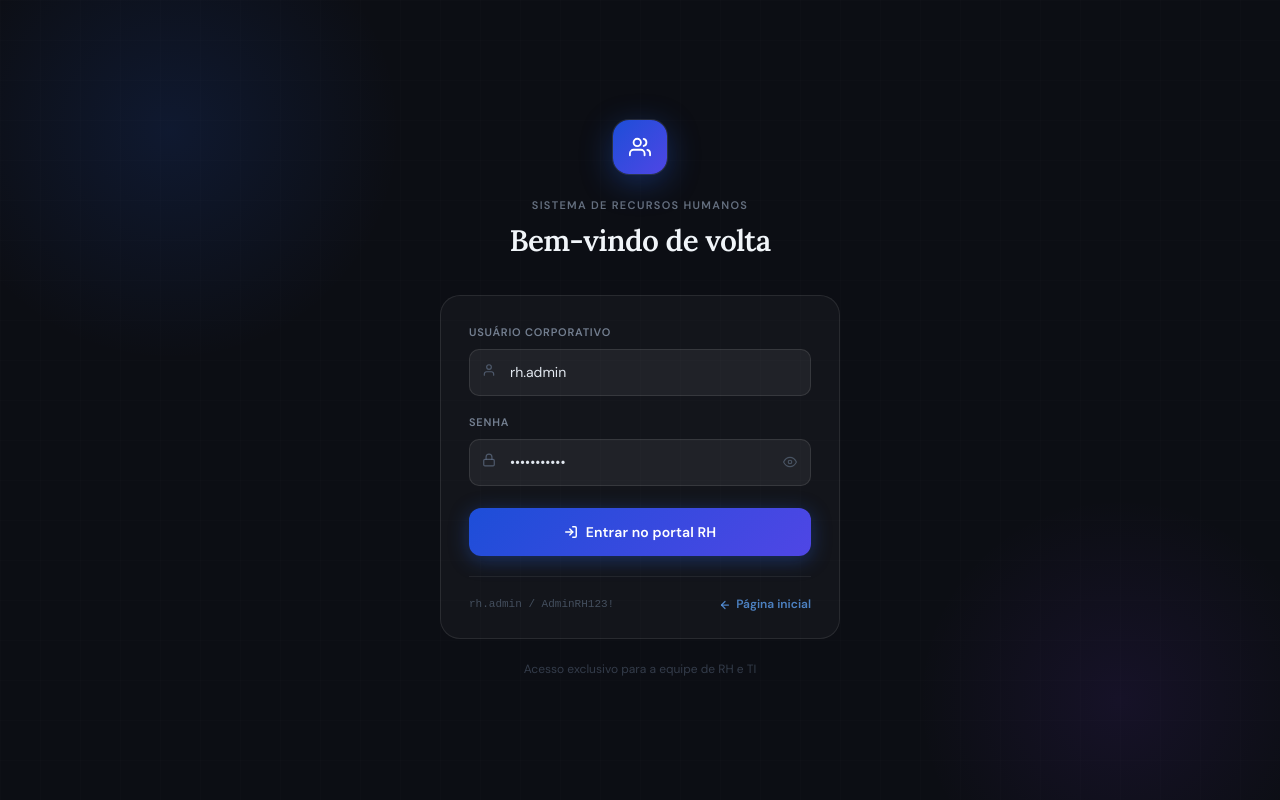
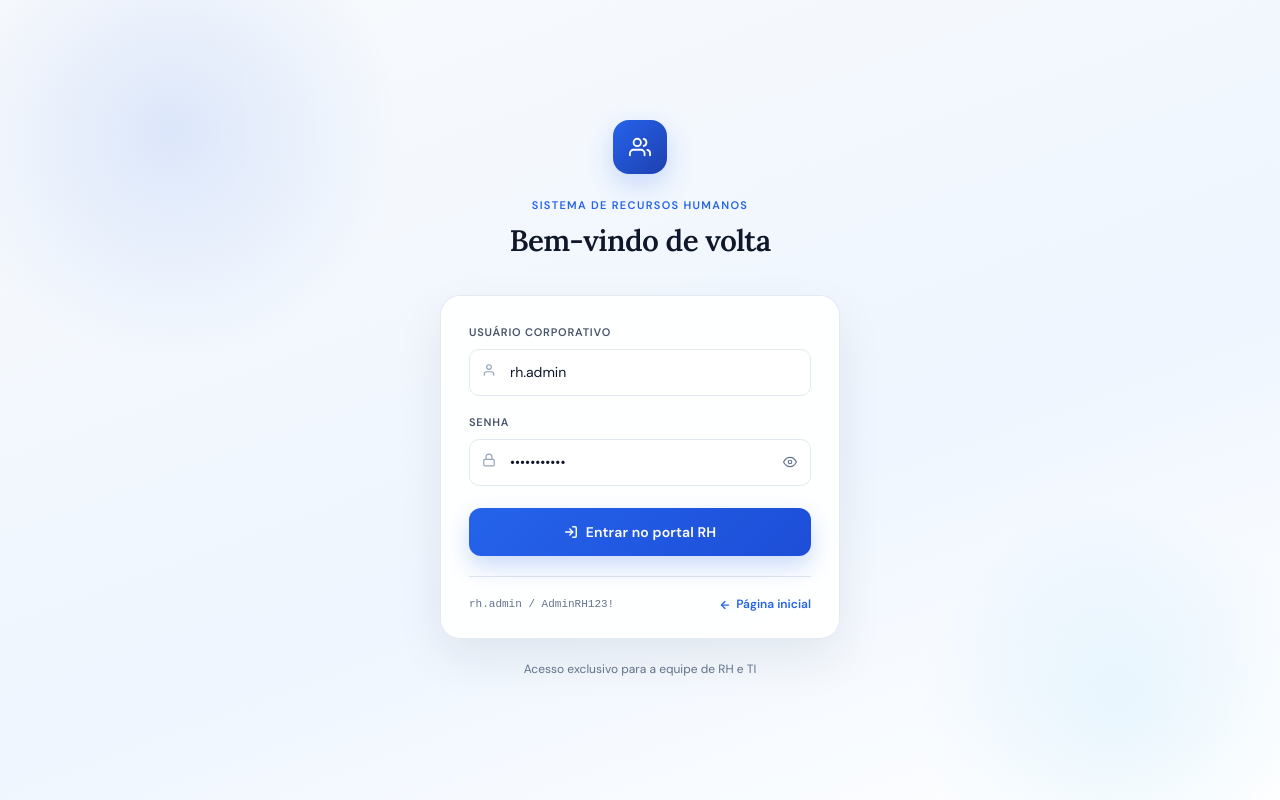
Before and after one commit to Wasion-it/Sistema_de_pesquisas, a React (Vite) app in the folder frontend/: page /admin/login in a window 1280 px wide. Built offline with nearby package versions, Linux system fonts and the light colour scheme.

Commit message:
✨ feat: atualiza estilos da página de login do admin para melhorar a usabilidade e a estética

```diff
--- a/frontend/src/pages/AdminLoginPage.jsx
+++ b/frontend/src/pages/AdminLoginPage.jsx
@@ -33,10 +33,10 @@ export function AdminLoginPage() {
   const inputStyle = {
     width: '100%',
     padding: '11px 14px 11px 40px',
-    background: 'rgba(255,255,255,0.06)',
-    border: '1px solid rgba(255,255,255,0.1)',
+    background: '#ffffff',
+    border: '1px solid #e2e8f0',
     borderRadius: 10,
-    color: '#e2e8f0',
+    color: '#0f172a',
     fontSize: 14,
     outline: 'none',
     transition: 'border-color 160ms ease, box-shadow 160ms ease, background 160ms ease',
@@ -50,7 +50,7 @@ export function AdminLoginPage() {
       alignItems: 'center',
       justifyContent: 'center',
       padding: 24,
-      background: '#0c0e14',
+      background: 'linear-gradient(160deg, #f8fafc 0%, #eff6ff 60%, #ffffff 100%)',
       position: 'relative',
       overflow: 'hidden',
       fontFamily: 'var(--font-body)',
@@ -60,17 +60,17 @@ export function AdminLoginPage() {
         <div style={{
           position: 'absolute', top: '-120px', left: '-80px',
           width: 500, height: 500, borderRadius: '50%',
-          background: 'radial-gradient(circle, rgba(37,99,235,0.13) 0%, transparent 65%)',
+          background: 'radial-gradient(circle, rgba(37,99,235,0.12) 0%, transparent 65%)',
         }} />
         <div style={{
           position: 'absolute', bottom: '-120px', right: '-60px',
           width: 440, height: 440, borderRadius: '50%',
-          background: 'radial-gradient(circle, rgba(124,58,237,0.09) 0%, transparent 65%)',
+          background: 'radial-gradient(circle, rgba(14,165,233,0.08) 0%, transparent 65%)',
         }} />
-        <svg style={{ position: 'absolute', inset: 0, width: '100%', height: '100%', opacity: 0.04 }}>
+        <svg style={{ position: 'absolute', inset: 0, width: '100%', height: '100%', opacity: 0.035 }}>
           <defs>
             <pattern id="loginGrid" width="40" height="40" patternUnits="userSpaceOnUse">
-              <path d="M 40 0 L 0 0 0 40" fill="none" stroke="white" strokeWidth="0.5" />
+              <path d="M 40 0 L 0 0 0 40" fill="none" stroke="#cbd5e1" strokeWidth="0.5" />
             </pattern>
           </defs>
           <rect width="100%" height="100%" fill="url(#loginGrid)" />
@@ -83,8 +83,8 @@ export function AdminLoginPage() {
           <div style={{
             display: 'inline-flex', alignItems: 'center', justifyContent: 'center',
             width: 54, height: 54, borderRadius: 16, marginBottom: 22,
-            background: 'linear-gradient(135deg, #1d4ed8, #4f46e5)',
-            boxShadow: '0 0 0 1px rgba(255,255,255,0.1), 0 8px 32px rgba(37,99,235,0.35)',
+            background: 'linear-gradient(135deg, #2563eb, #1e40af)',
+            boxShadow: '0 10px 28px rgba(37,99,235,0.22)',
           }}>
             <svg width="22" height="22" viewBox="0 0 24 24" fill="none" stroke="white" strokeWidth="2" strokeLinecap="round" strokeLinejoin="round">
               <path d="M17 21v-2a4 4 0 0 0-4-4H5a4 4 0 0 0-4 4v2" />
@@ -95,7 +95,7 @@ export function AdminLoginPage() {
           </div>
           <p style={{
             fontSize: 11, fontWeight: 700, letterSpacing: '0.12em',
-            textTransform: 'uppercase', color: 'rgba(148,163,184,0.65)',
+            textTransform: 'uppercase', color: '#2563eb',
             marginBottom: 8,
           }}>
             Sistema de Recursos Humanos
@@ -104,7 +104,7 @@ export function AdminLoginPage() {
             fontFamily: 'var(--font-display)',
             fontSize: 'clamp(1.5rem, 4vw, 1.85rem)',
             fontWeight: 600,
-            color: '#f1f5f9',
+            color: '#0f172a',
             letterSpacing: '-0.02em',
             lineHeight: 1.2,
             margin: 0,
@@ -115,11 +115,12 @@ export function AdminLoginPage() {
 
         {/* Card */}
         <div style={{
-          background: 'rgba(255,255,255,0.03)',
-          border: '1px solid rgba(255,255,255,0.09)',
+          background: 'rgba(255,255,255,0.92)',
+          border: '1px solid rgba(226,232,240,0.9)',
           borderRadius: 20,
           padding: '28px 28px 24px',
           backdropFilter: 'blur(16px)',
+          boxShadow: '0 20px 48px rgba(15,23,42,0.08)',
         }}>
           <form onSubmit={handleSubmit} style={{ display: 'grid', gap: 18 }}>
             {/* Login field */}
@@ -128,7 +129,7 @@ export function AdminLoginPage() {
                 htmlFor="login"
                 style={{
                   fontSize: 11, fontWeight: 700,
-                  color: 'rgba(148,163,184,0.75)',
+                  color: '#475569',
                   letterSpacing: '0.07em', textTransform: 'uppercase',
                 }}
               >
@@ -137,7 +138,7 @@ export function AdminLoginPage() {
               <div style={{ position: 'relative' }}>
                 <div style={{
                   position: 'absolute', left: 13, top: '50%', transform: 'translateY(-50%)',
-                  color: 'rgba(100,116,139,0.7)', pointerEvents: 'none',
+                  color: '#94a3b8', pointerEvents: 'none',
                 }}>
                   <svg width="14" height="14" viewBox="0 0 24 24" fill="none" stroke="currentColor" strokeWidth="2" strokeLinecap="round" strokeLinejoin="round">
                     <path d="M20 21v-2a4 4 0 0 0-4-4H8a4 4 0 0 0-4 4v2" /><circle cx="12" cy="7" r="4" />
@@ -153,14 +154,14 @@ export function AdminLoginPage() {
                   onChange={(e) => setLogin(e.target.value)}
                   style={inputStyle}
                   onFocus={(e) => {
-                    e.target.style.borderColor = 'rgba(99,102,241,0.6)'
-                    e.target.style.boxShadow = '0 0 0 3px rgba(99,102,241,0.1)'
-                    e.target.style.background = 'rgba(255,255,255,0.08)'
+                    e.target.style.borderColor = 'rgba(37,99,235,0.7)'
+                    e.target.style.boxShadow = '0 0 0 3px rgba(37,99,235,0.12)'
+                    e.target.style.background = '#ffffff'
                   }}
                   onBlur={(e) => {
-                    e.target.style.borderColor = 'rgba(255,255,255,0.1)'
+                    e.target.style.borderColor = '#e2e8f0'
                     e.target.style.boxShadow = 'none'
-                    e.target.style.background = 'rgba(255,255,255,0.06)'
+                    e.target.style.background = '#ffffff'
                   }}
                 />
               </div>
@@ -172,7 +173,7 @@ export function AdminLoginPage() {
                 htmlFor="password"
                 style={{
                   fontSize: 11, fontWeight: 700,
-                  color: 'rgba(148,163,184,0.75)',
+                  color: '#475569',
                   letterSpacing: '0.07em', textTransform: 'uppercase',
                 }}
               >
@@ -181,7 +182,7 @@ export function AdminLoginPage() {
               <div style={{ position: 'relative' }}>
                 <div style={{
                   position: 'absolute', left: 13, top: '50%', transform: 'translateY(-50%)',
-                  color: 'rgba(100,116,139,0.7)', pointerEvents: 'none',
+                  color: '#94a3b8', pointerEvents: 'none',
                 }}>
                   <svg width="14" height="14" viewBox="0 0 24 24" fill="none" stroke="currentColor" strokeWidth="2" strokeLinecap="round" strokeLinejoin="round">
                     <rect x="3" y="11" width="18" height="11" rx="2" ry="2" /><path d="M7 11V7a5 5 0 0 1 10 0v4" />
@@ -197,14 +198,14 @@ export function AdminLoginPage() {
                   onChange={(e) => setPassword(e.target.value)}
                   style={{ ...inputStyle, paddingRight: 42 }}
                   onFocus={(e) => {
-                    e.target.style.borderColor = 'rgba(99,102,241,0.6)'
-                    e.target.style.boxShadow = '0 0 0 3px rgba(99,102,241,0.1)'
-                    e.target.style.background = 'rgba(255,255,255,0.08)'
+                    e.target.style.borderColor = 'rgba(37,99,235,0.7)'
+                    e.target.style.boxShadow = '0 0 0 3px rgba(37,99,235,0.12)'
+                    e.target.style.background = '#ffffff'
                   }}
                   onBlur={(e) => {
-                    e.target.style.borderColor = 'rgba(255,255,255,0.1)'
+                    e.target.style.borderColor = '#e2e8f0'
                     e.target.style.boxShadow = 'none'
-                    e.target.style.background = 'rgba(255,255,255,0.06)'
+                    e.target.style.background = '#ffffff'
                   }}
                 />
                 <button
@@ -213,12 +214,12 @@ export function AdminLoginPage() {
                   style={{
                     position: 'absolute', right: 12, top: '50%', transform: 'translateY(-50%)',
                     background: 'none', border: 'none', cursor: 'pointer',
-                    color: 'rgba(100,116,139,0.6)', padding: 2,
+                    color: '#64748b', padding: 2,
                     display: 'flex', alignItems: 'center',
                     transition: 'color 140ms ease',
                   }}
-                  onMouseEnter={(e) => { e.currentTarget.style.color = 'rgba(148,163,184,0.9)' }}
-                  onMouseLeave={(e) => { e.currentTarget.style.color = 'rgba(100,116,139,0.6)' }}
+                  onMouseEnter={(e) => { e.currentTarget.style.color = '#334155' }}
+                  onMouseLeave={(e) => { e.currentTarget.style.color = '#64748b' }}
                   aria-label={showPassword ? 'Ocultar senha' : 'Mostrar senha'}
                 >
                   {showPassword ? (
@@ -241,8 +242,8 @@ export function AdminLoginPage() {
               <div style={{
                 display: 'flex', alignItems: 'flex-start', gap: 10,
                 padding: '11px 14px', borderRadius: 10,
-                background: 'rgba(239,68,68,0.1)', border: '1px solid rgba(239,68,68,0.2)',
-                color: '#fca5a5', fontSize: 13, fontWeight: 500,
+                background: '#fef2f2', border: '1px solid #fecaca',
+                color: '#b91c1c', fontSize: 13, fontWeight: 500,
                 animation: 'fadeUp .2s ease both',
               }}>
                 <svg width="14" height="14" viewBox="0 0 24 24" fill="none" stroke="currentColor" strokeWidth="2" strokeLinecap="round" strokeLinejoin="round" style={{ flexShrink: 0, marginTop: 1 }}>
@@ -260,8 +261,8 @@ export function AdminLoginPage() {
                 width: '100%',
                 padding: '13px 18px',
                 background: isSubmitting || isLoading
-                  ? 'rgba(99,102,241,0.4)'
-                  : 'linear-gradient(135deg, #1d4ed8, #4f46e5)',
+                  ? 'rgba(37,99,235,0.55)'
+                  : 'linear-gradient(135deg, #2563eb, #1d4ed8)',
                 border: 'none',
                 borderRadius: 12,
                 color: '#fff',
@@ -270,19 +271,19 @@ export function AdminLoginPage() {
                 cursor: isSubmitting || isLoading ? 'not-allowed' : 'pointer',
                 display: 'flex', alignItems: 'center', justifyContent: 'center', gap: 8,
                 transition: 'all 160ms ease',
-                boxShadow: isSubmitting || isLoading ? 'none' : '0 4px 20px rgba(37,99,235,0.35)',
+                boxShadow: isSubmitting || isLoading ? 'none' : '0 10px 24px rgba(37,99,235,0.24)',
                 letterSpacing: '0.01em',
                 marginTop: 4,
               }}
               onMouseEnter={(e) => {
                 if (!isSubmitting && !isLoading) {
                   e.currentTarget.style.transform = 'translateY(-1px)'
-                  e.currentTarget.style.boxShadow = '0 6px 28px rgba(37,99,235,0.45)'
+                  e.currentTarget.style.boxShadow = '0 12px 30px rgba(37,99,235,0.3)'
                 }
               }}
               onMouseLeave={(e) => {
                 e.currentTarget.style.transform = 'translateY(0)'
-                e.currentTarget.style.boxShadow = '0 4px 20px rgba(37,99,235,0.35)'
+                e.currentTarget.style.boxShadow = '0 10px 24px rgba(37,99,235,0.24)'
               }}
             >
               {isSubmitting ? (
@@ -308,11 +309,11 @@ export function AdminLoginPage() {
           {/* Footer */}
           <div style={{
             marginTop: 20, paddingTop: 18,
-            borderTop: '1px solid rgba(255,255,255,0.07)',
+            borderTop: '1px solid #e2e8f0',
             display: 'flex', alignItems: 'center', justifyContent: 'space-between',
           }}>
             <code style={{
-              fontSize: 11, color: 'rgba(100,116,139,0.6)',
+              fontSize: 11, color: '#64748b',
               fontFamily: '"Courier New", monospace',
             }}>
               rh.admin / AdminRH123!
@@ -321,13 +322,13 @@ export function AdminLoginPage() {
               to="/"
               style={{
                 fontSize: 12, fontWeight: 600,
-                color: 'rgba(96,165,250,0.75)',
+                color: '#2563eb',
                 textDecoration: 'none',
                 display: 'flex', alignItems: 'center', gap: 5,
                 transition: 'color 140ms ease',
               }}
-              onMouseEnter={(e) => { e.currentTarget.style.color = 'rgba(147,197,253,0.95)' }}
-              onMouseLeave={(e) => { e.currentTarget.style.color = 'rgba(96,165,250,0.75)' }}
+              onMouseEnter={(e) => { e.currentTarget.style.color = '#1d4ed8' }}
+              onMouseLeave={(e) => { e.currentTarget.style.color = '#2563eb' }}
             >
               <svg width="12" height="12" viewBox="0 0 24 24" fill="none" stroke="currentColor" strokeWidth="2.5" strokeLinecap="round" strokeLinejoin="round">
                 <path d="M19 12H5" /><path d="M12 19l-7-7 7-7" />
@@ -339,7 +340,7 @@ export function AdminLoginPage() {
 
         <p style={{
           textAlign: 'center', fontSize: 12,
-          color: 'rgba(100,116,139,0.45)',
+          color: '#64748b',
           marginTop: 20,
         }}>
           Acesso exclusivo para a equipe de RH e TI
```
